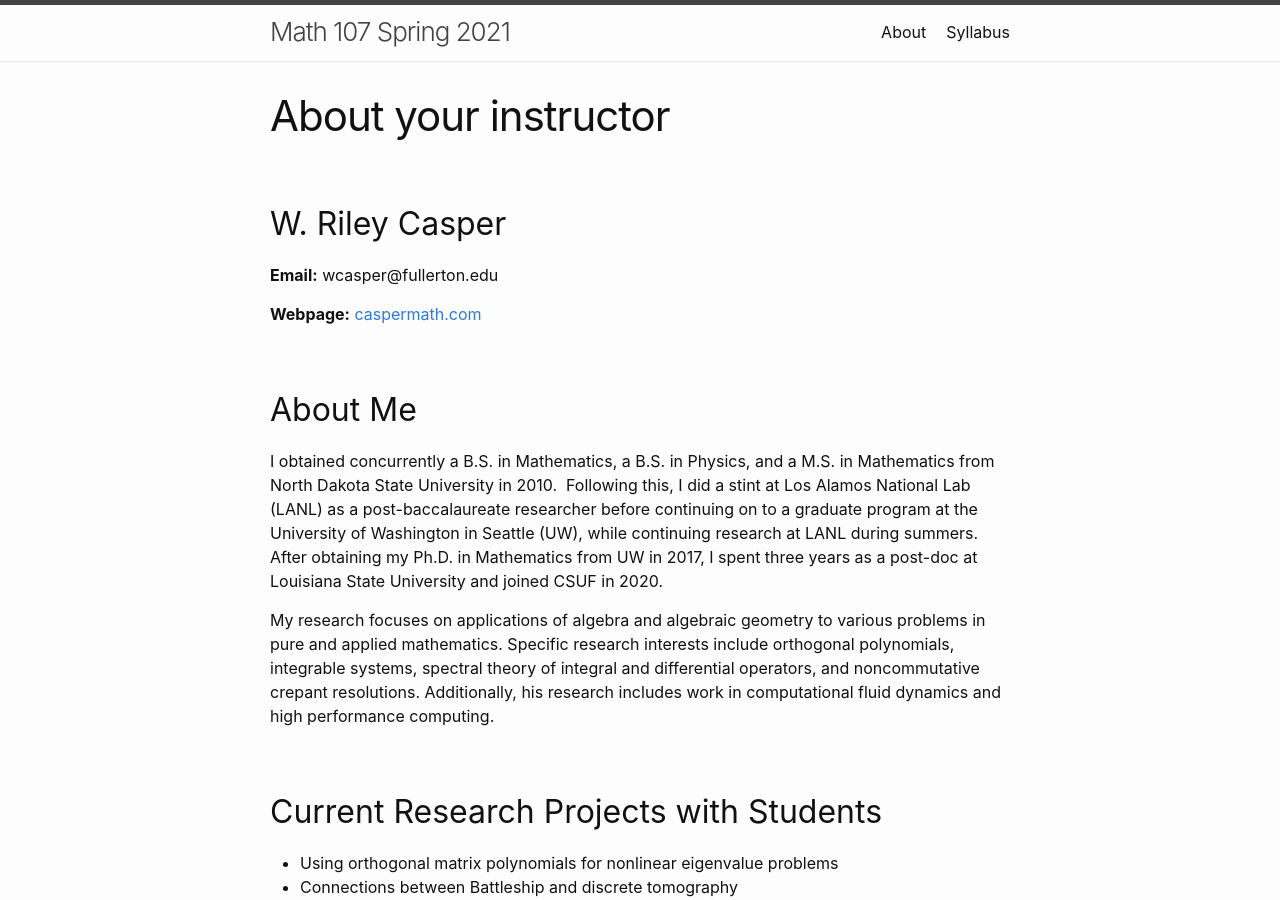
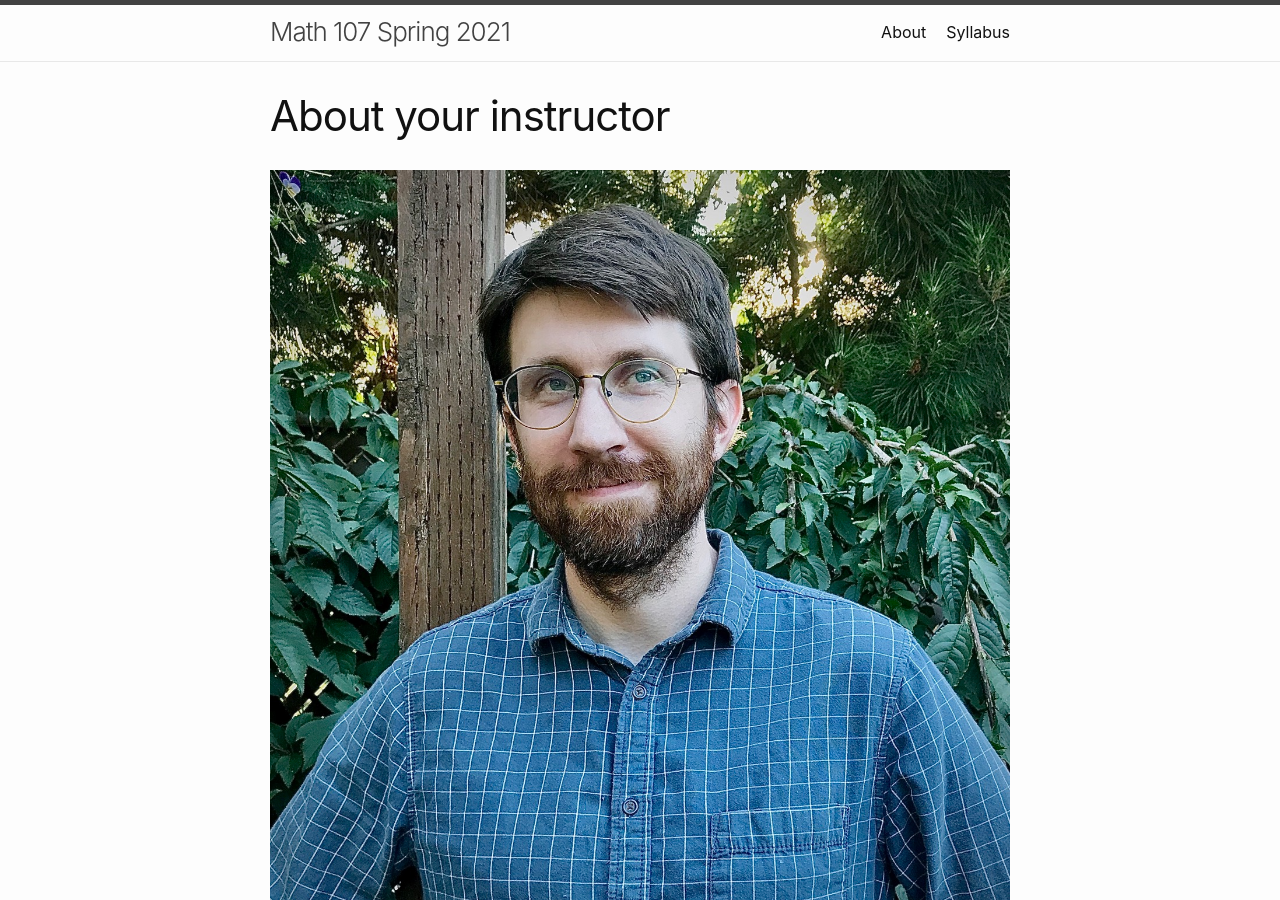
Before and after one commit to wcasper/math107spring2021, a Jekyll site: the page built from extras/about-instructor.md, in a window 1280 px wide and 900 px high. Built offline with Jekyll 4.4.1, drawn with Linux system fonts in a browser that asks for light colours.

Commit message:
added picture of instructor

```diff
--- a/extras/about-instructor.md
+++ b/extras/about-instructor.md
@@ -4,7 +4,7 @@ title: About your instructor
 permalink: /extras/about-instructor
 ---
 
-## W. Riley Casper
+![image of instructor](img/casper.jpg "W. Riley Casper")
 
 **Email:** wcasper@fullerton.edu
 
```
Also changed, not shown: extras/img/casper.jpg (added).
